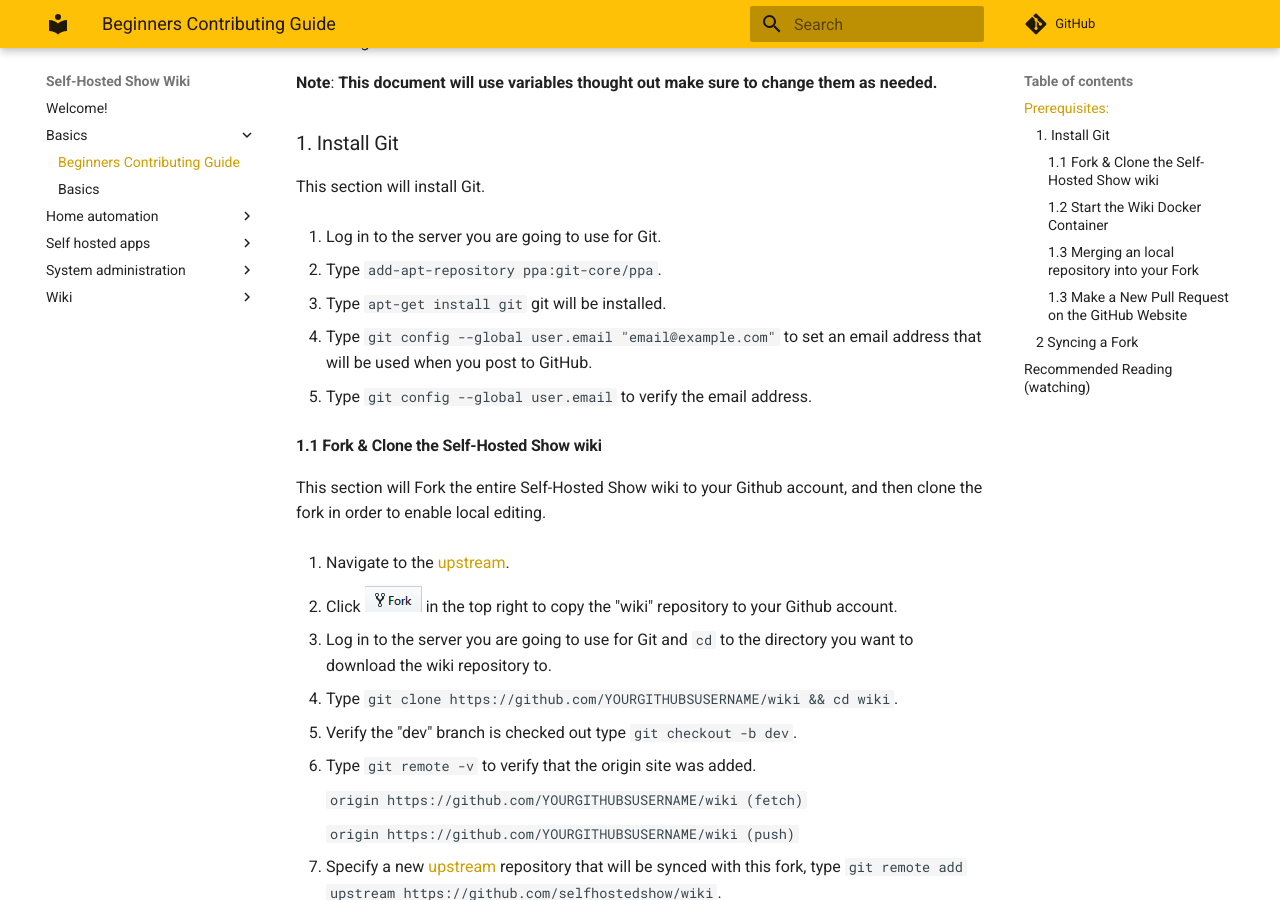
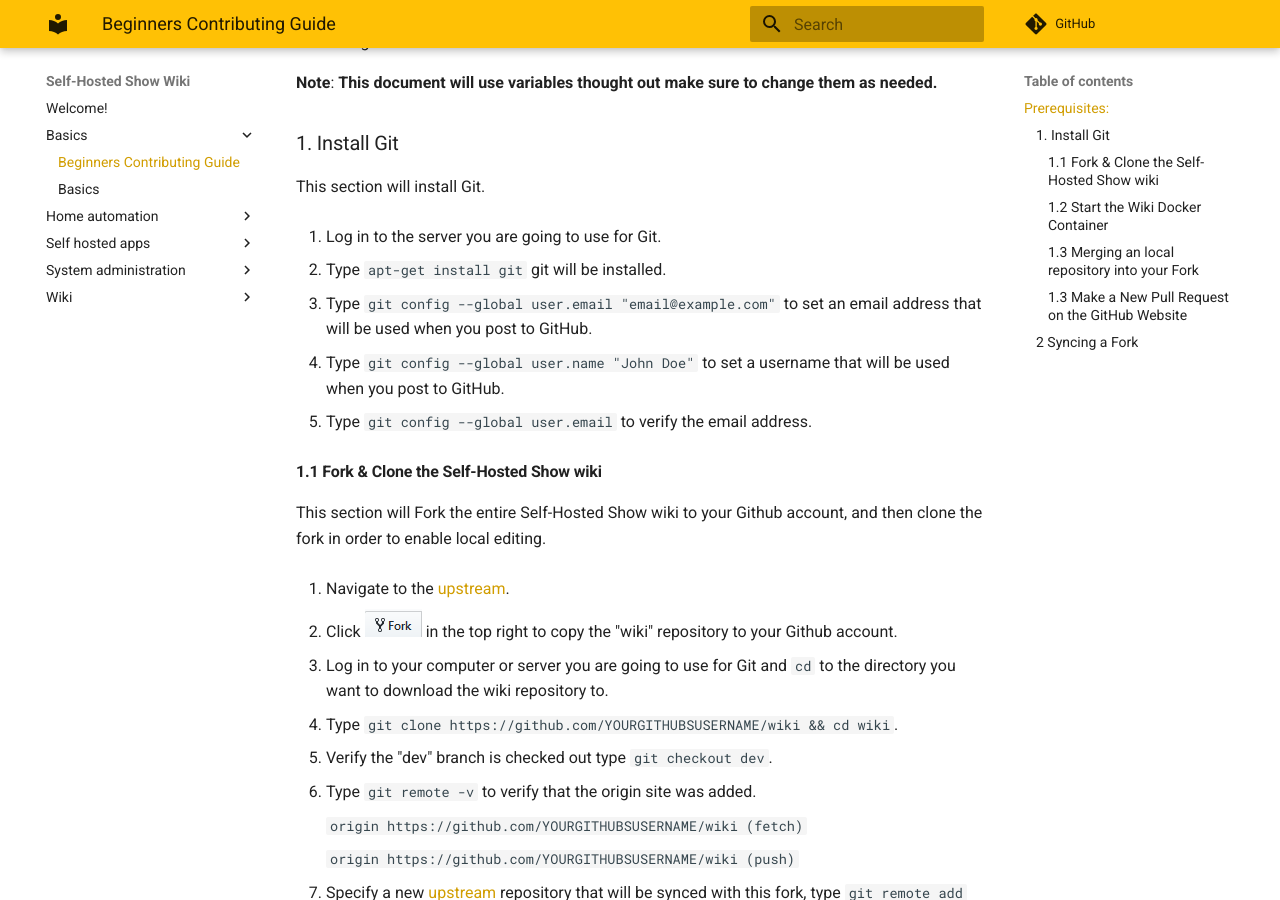
Before and after one commit to selfhostedshow/wiki, an MkDocs documentation site: the page built from docs/basics/beginners-contributing-guide.md, in a window 1280 px wide and 900 px high, scrolled down 269 px. Built offline with MkDocs 1.6.1 and Material for MkDocs 9.7.7, drawn with Linux system fonts in a browser that asks for light colours; comment, search, counter and statistics services are not loaded; some of the changed text lies outside the part shown.

Commit message:
updated beginners-contributing-guide.md with comments

```diff
--- a/docs/basics/beginners-contributing-guide.md
+++ b/docs/basics/beginners-contributing-guide.md
@@ -12,11 +12,11 @@ This section will install Git.
 
 0. Log in to the server you are going to use for Git.
 
-0. Type `add-apt-repository ppa:git-core/ppa`.
-
 0. Type `apt-get install git` git will be installed.
 
 0. Type `git config --global user.email "email@example.com"` to set an email address that will be used when you post to GitHub.
+
+0. Type `git config --global user.name "John Doe"` to set a username that will be used when you post to GitHub.
 
 0. Type `git config --global user.email` to verify the email address.
 
@@ -27,11 +27,11 @@ This section will Fork the entire Self-Hosted Show wiki to your Github account,
 
 0. Click ![Fork](images/fork.PNG) in the top right to copy the "wiki" repository to your Github account.
 
-0. Log in to the server you are going to use for Git and `cd` to the directory you want to download the wiki repository to.
+0. Log in to your computer or server you are going to use for Git and `cd` to the directory you want to download the wiki repository to.
 
 0. Type `git clone https://github.com/YOURGITHUBSUSERNAME/wiki && cd wiki`.
 
-0. Verify the "dev" branch is checked out type `git checkout -b dev`.
+0. Verify the "dev" branch is checked out type `git checkout dev`.
 
 0. Type `git remote -v` to verify that the origin site was added.
 
@@ -78,9 +78,9 @@ This Section will "merge" the local changes to your fork (your github repo that
 
 0. Type  `git push origin dev` to push your commit to your fork.
 
-0. Type your username for github:
+0. Type your username for github.
 
-0. Type your password for github:
+0. Type your password for github.
 
 #### 1.3 Make a New Pull Request on the GitHub Website
 This section will create a new pull request from your Github repo to the [Upstream](https://github.com/selfhostedshow/wiki) wiki site.
@@ -104,15 +104,6 @@ This Section will "pull" from the [upstream](https://github.com/selfhostedshow/w
 
 - Type `git fetch upstream` to fetch the branches and their respective commits from the upstream repository
 
-- Verify the "dev" branch is checked out type `git checkout -b dev`
+- Verify the "dev" branch is checked out type `git checkout dev`
 
 - git merge upstream/dev
-
-## Recommended Reading (watching)
-
-* [GitHub WorkFlow Introduction](https://guides.github.com/introduction/flow/)
-* [GitHub Training & Guides](https://www.youtube.com/githubguides)
-* [Docker Compose Cheatsheet](https://devhints.io/docker-compose)
-* [Docker Getting Started](https://docs.docker.com/compose/gettingstarted/)
-* [Markdown -- Github Help](https://help.github.com/en/github/writing-on-github)
-* [Markdown Cheatsheet](https://github.com/adam-p/markdown-here/wiki/Markdown-Cheatsheet)
```
Also changed, not shown: docs/basics/getting-started.md (+0 -1 lines).
